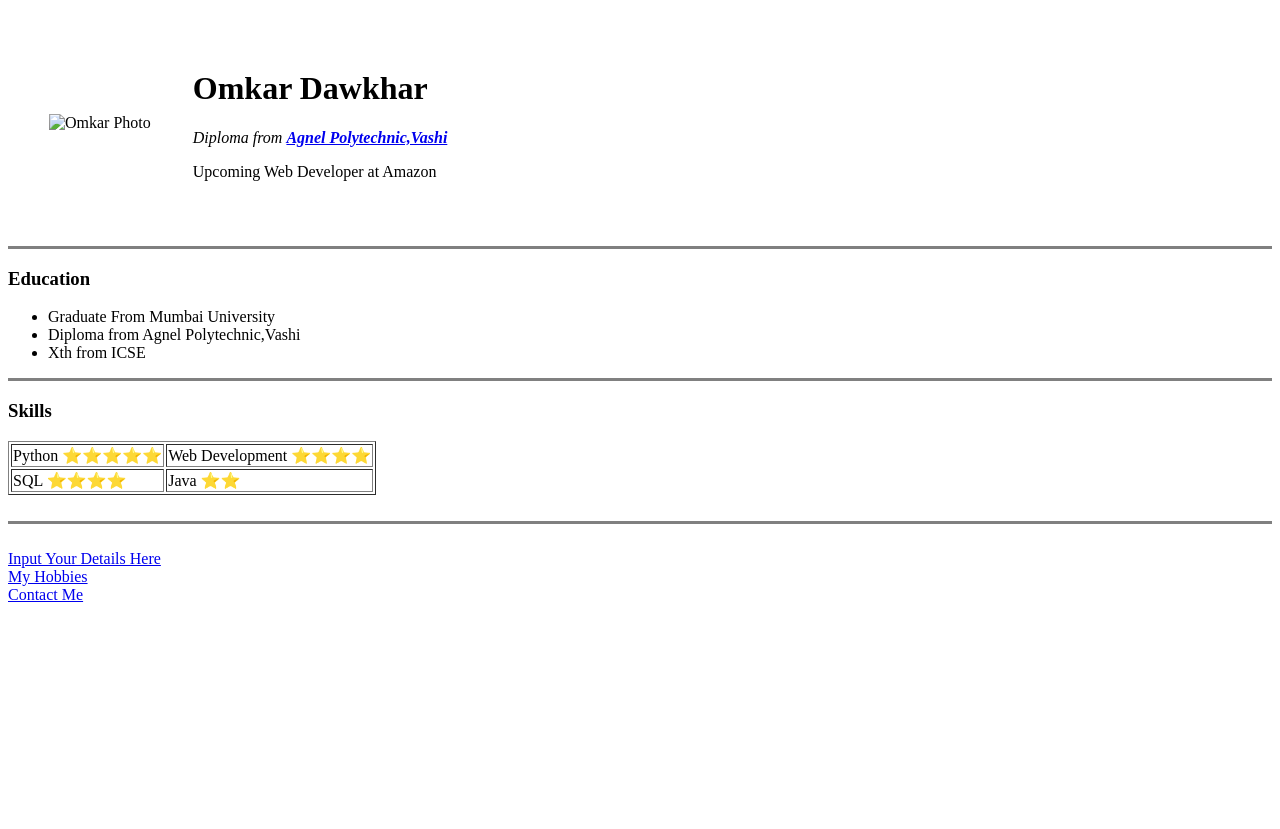
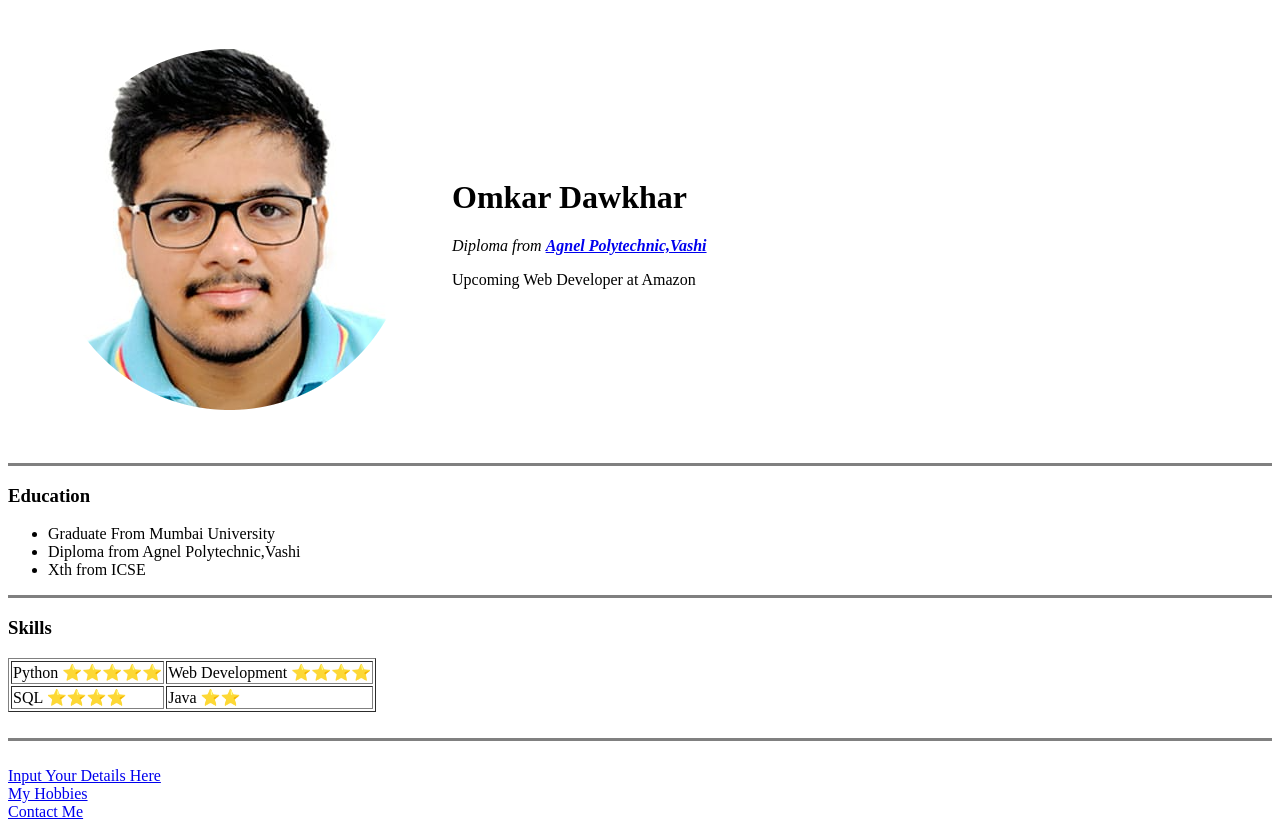
Before and after one commit to ChillOnMast/CV, a plain HTML site: page index.html in a window 1280 px wide. Before the commit the page ends 800 px from the top, so only its background shows below. Drawn offline with Linux system fonts and the light colour scheme.

Commit message:
Update index.html

```diff
--- a/index.html
+++ b/index.html
@@ -9,7 +9,7 @@
 <body>
 <table cellspacing="40">
   <tr>
-    <td>    <img src="CV/image/" alt="Omkar Photo">
+    <td>    <img src="Omkar.png" alt="Omkar Photo">
       <td>    <h1>Omkar Dawkhar</h1>
         <p><em>Diploma from <strong><a href="http://www.agnelpolytechnic.ac.in/">Agnel Polytechnic,Vashi </a></strong></em></p>
         <p>Upcoming Web Developer at Amazon</p>
```
